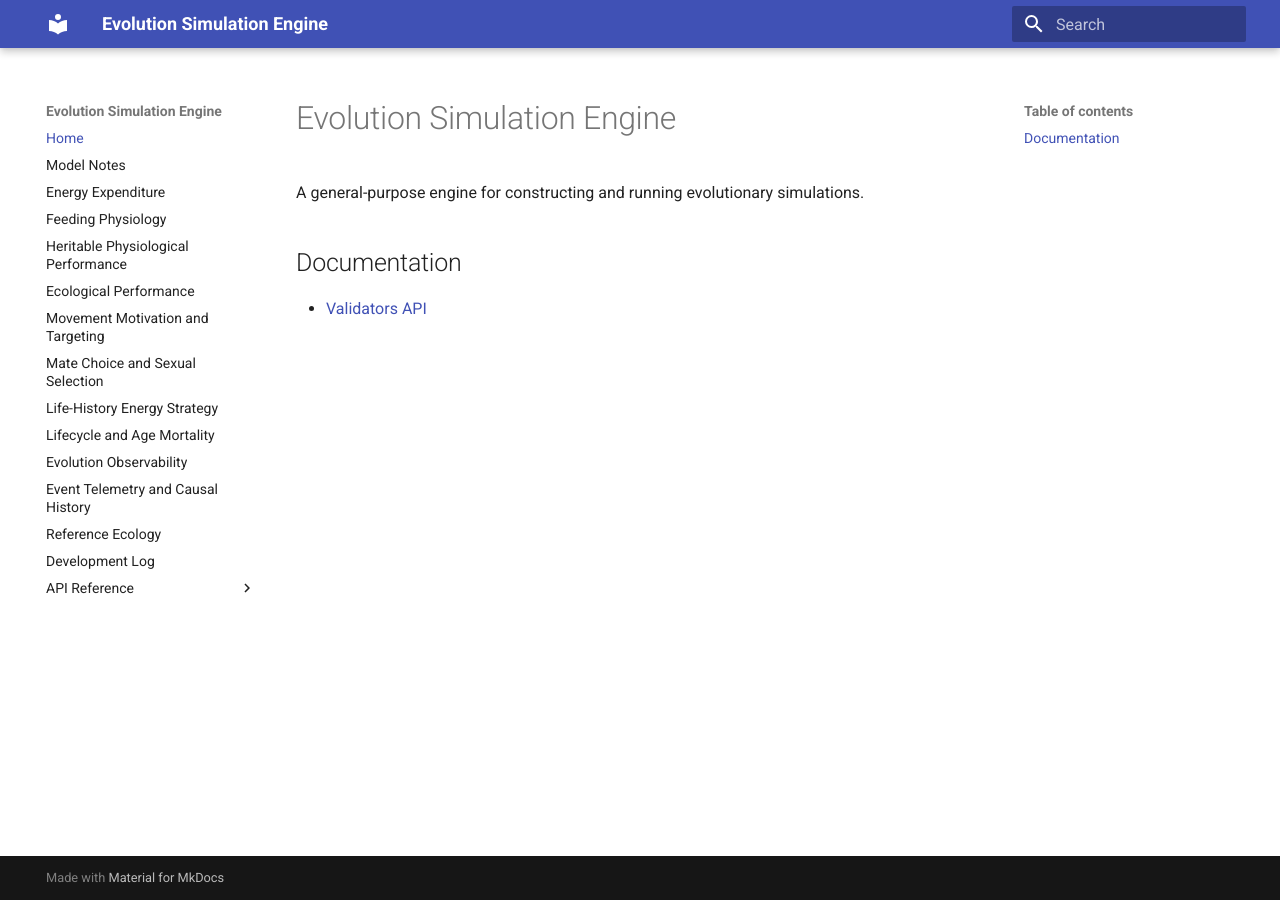
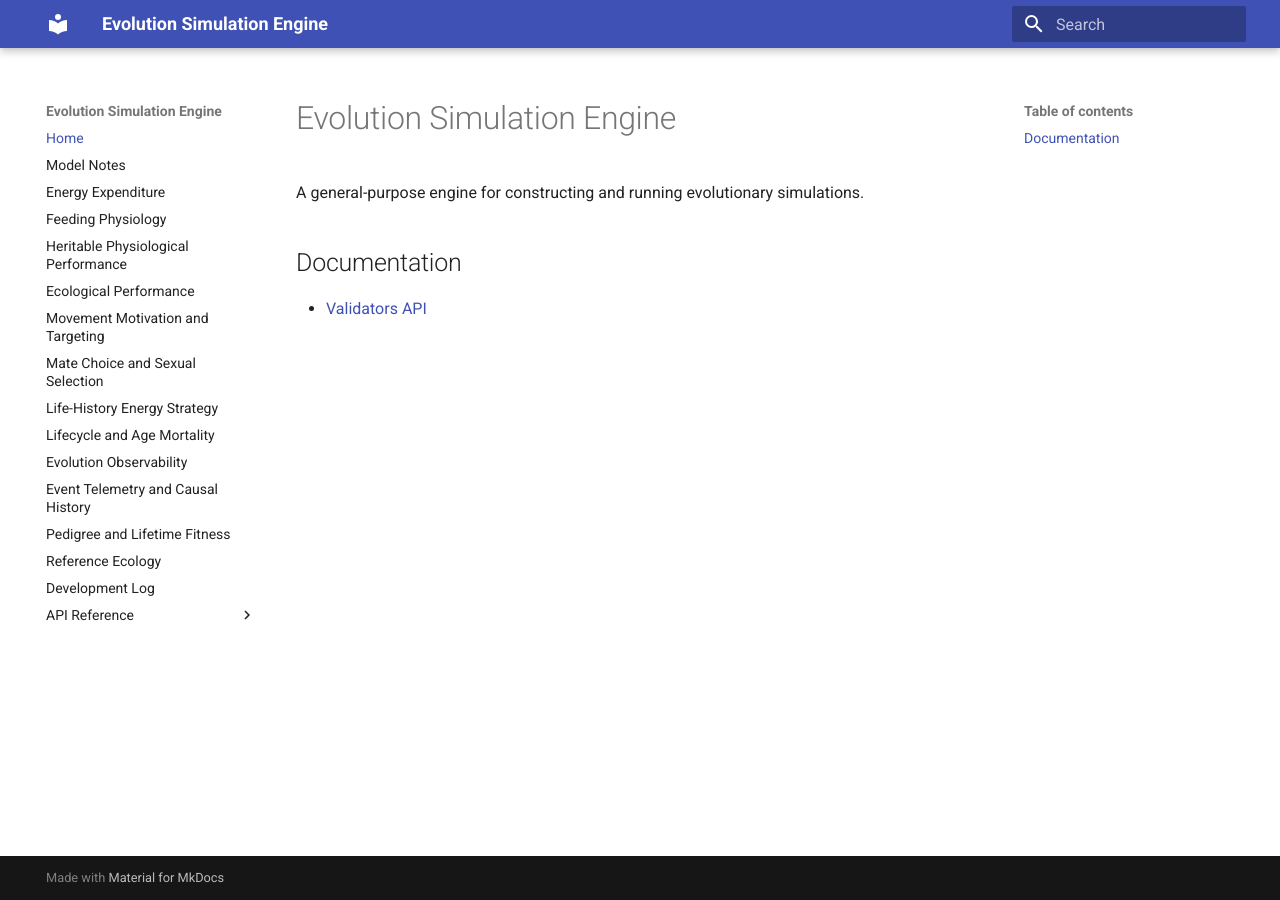
Before and after one commit to abdullahkhan57721/evolution-simulation-engine, an MkDocs documentation site: the page built from docs/index.md, in a window 1280 px wide. Built offline with MkDocs 1.6.1 and Material for MkDocs 9.7.7, drawn with Linux system fonts in a browser that asks for light colours.

Commit message:
Add pedigree docs to navigation

```diff
--- a/mkdocs.yml
+++ b/mkdocs.yml
@@ -16,6 +16,7 @@ nav:
   - Lifecycle and Age Mortality: lifecycle.md
   - Evolution Observability: observability.md
   - Event Telemetry and Causal History: event_telemetry.md
+  - Pedigree and Lifetime Fitness: pedigree_fitness.md
   - Reference Ecology: reference_ecology.md
   - Development Log: development_log.md
   - API Reference:
```
